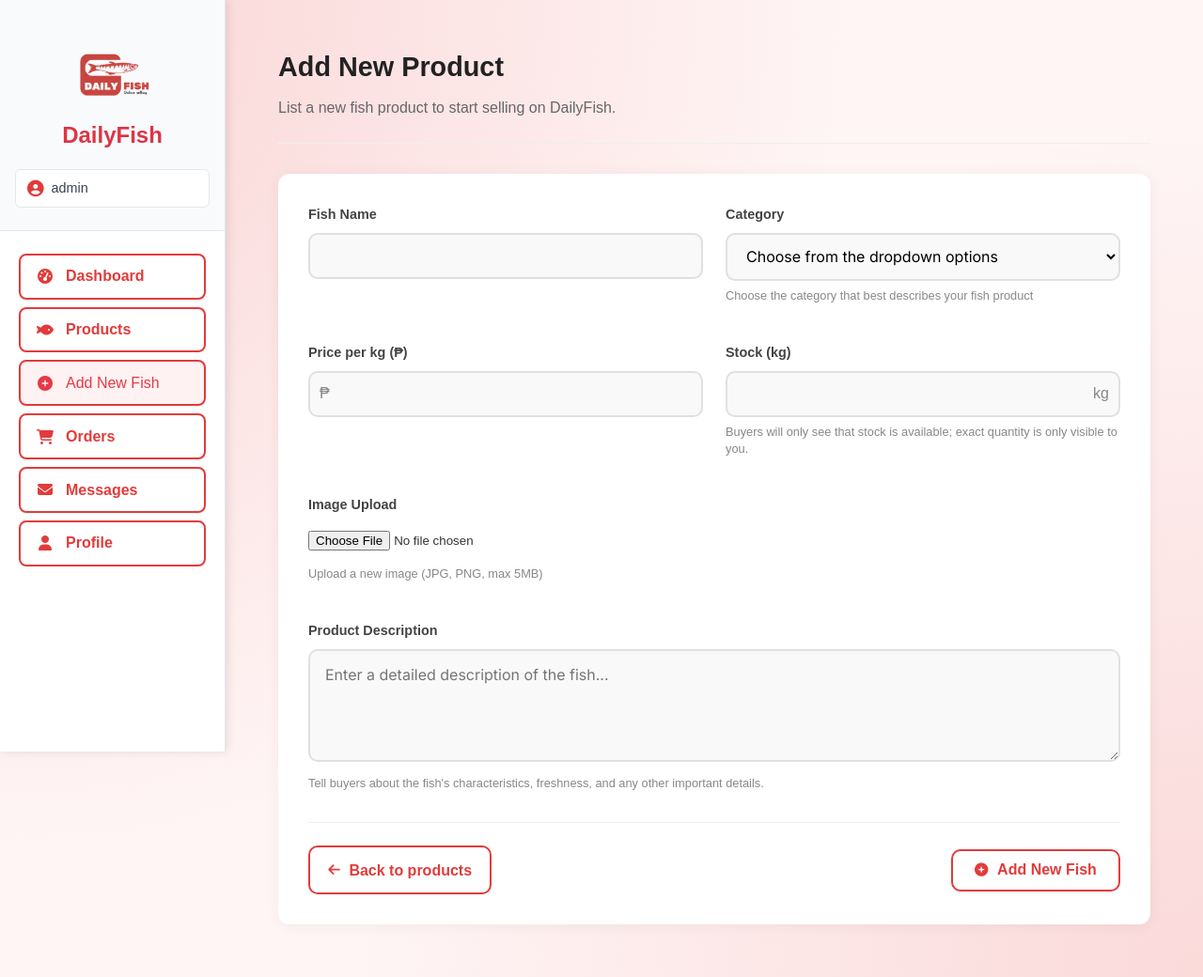
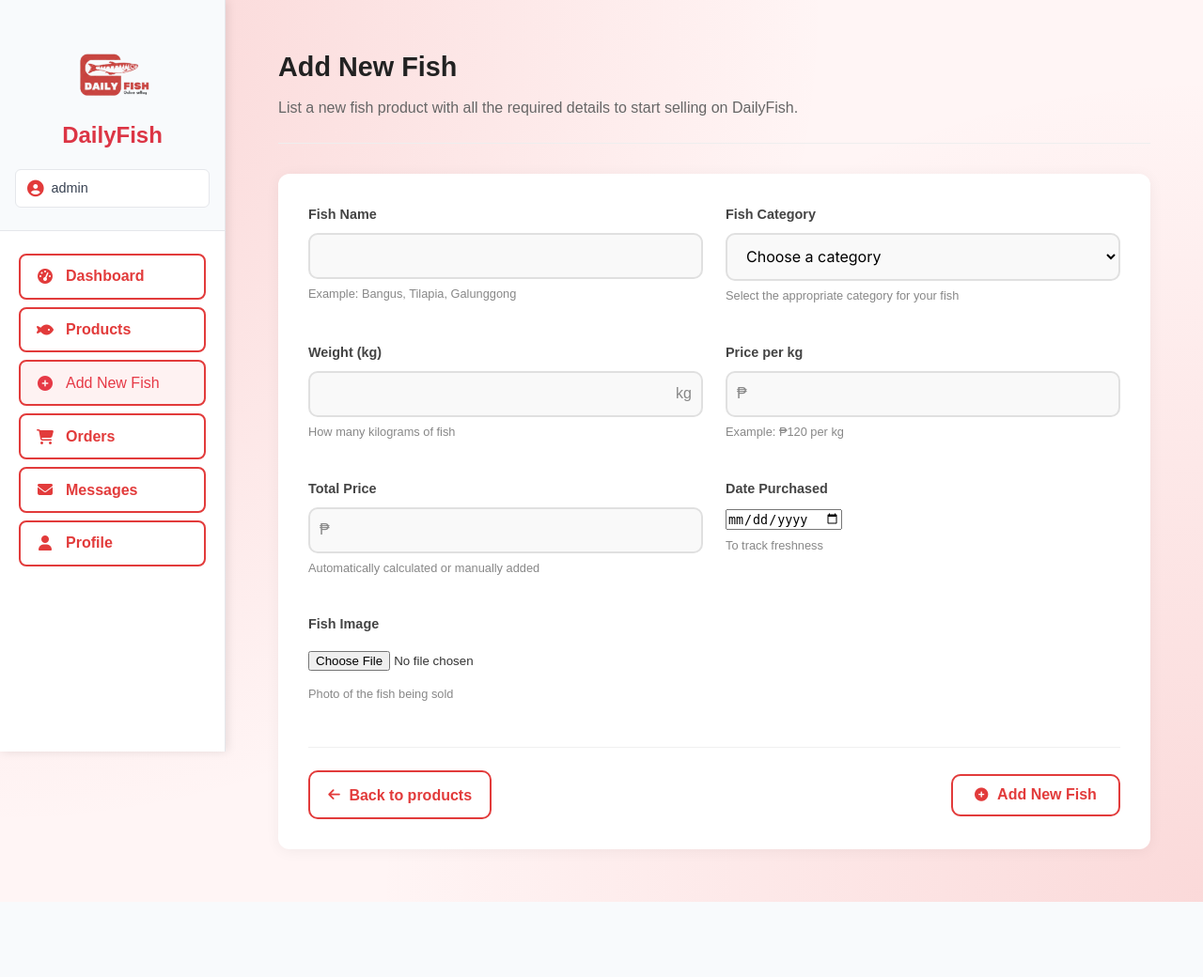
Before and after one commit to jvybatuto-coder/daily-fish, a Django app: page /seller/products/new/ in a window 1280 px wide. Shown: the whole page at 94% size. After the commit the page ends 960 px from the top, so only its background shows below. Run offline with Django 5.2, Linux system fonts and the light colour scheme; a user stored in the database is signed in; data comes from the database, SQL or seed files in the repository; parts of the project's set-up code (start-up, migrations or seed data) failed here and were passed over.

Commit message:
Update add new fish page with required fields
- Add weight_kg, total_price, and date_purchased fields to Fish model
- Update seller_product_create view to handle new fields
- Improve form validation and user experience
- Add migration for new database fields
- All fields now match seller requirements

```diff
--- a/myproject/myapp/admin.py
+++ b/myproject/myapp/admin.py
@@ -12,7 +12,7 @@ class FishCategoryAdmin(admin.ModelAdmin):
 class FishAdmin(admin.ModelAdmin):
     list_display = ['name', 'category', 'price_per_kg', 'stock_kg', 'is_available', 'stock_status_badge', 'created_at']
     list_filter = ['category', 'is_available', 'created_at']
-    search_fields = ['name', 'description']
+    search_fields = ['name']
     list_editable = ['price_per_kg', 'stock_kg', 'is_available']
     ordering = ['-created_at']
     fieldsets = (
--- /dev/null
+++ b/myproject/myapp/migrations/delete_this_migration.txt
@@ -0,0 +1 @@
+This file should be deleted manually
--- a/myproject/myapp/models.py
+++ b/myproject/myapp/models.py
@@ -22,6 +22,9 @@ class Fish(models.Model):
     seller = models.ForeignKey(User, on_delete=models.CASCADE, related_name='fish_products', null=True, blank=True)
     price_per_kg = models.DecimalField(max_digits=10, decimal_places=2, validators=[MinValueValidator(Decimal('0.01'))])
     stock_kg = models.DecimalField(max_digits=10, decimal_places=2, validators=[MinValueValidator(Decimal('0.00'))])
+    weight_kg = models.DecimalField(max_digits=10, decimal_places=2, validators=[MinValueValidator(Decimal('0.01'))], help_text="Weight of fish in kilograms")
+    total_price = models.DecimalField(max_digits=10, decimal_places=2, validators=[MinValueValidator(Decimal('0.00'))], help_text="Total price for this fish")
+    date_purchased = models.DateField(help_text="Date when fish was purchased to track freshness")
     image = models.ImageField(upload_to='fish_images/', blank=True, null=True)
     image_url = models.URLField(blank=True, help_text="External image URL if no local image")
     is_available = models.BooleanField(default=True)
--- a/myproject/myapp/views.py
+++ b/myproject/myapp/views.py
@@ -495,7 +495,7 @@ def fish_list(request):
     if search_query:
         fish_items = fish_items.filter(
             Q(name__icontains=search_query) |
-            Q(description__icontains=search_query)
+            Q(name__icontains=search_query)
         )
 
     # Apply category filter
@@ -654,8 +654,8 @@ def add_to_cart(request, fish_id):
 
             if not created:
                 cart_item.quantity_kg += quantity_kg
-                if cart_item.quantity_kg > fish.stock_kg:
-                    cart_item.quantity_kg = fish.stock_kg
+                if cart_item.quantity_kg > cart_item.fish.stock_kg:
+                    cart_item.quantity_kg = cart_item.fish.stock_kg
                 cart_item.save()
 
             return JsonResponse({
@@ -1445,12 +1445,14 @@ def seller_product_create(request):
         description = (request.POST.get('description') or '').strip()
         category_id = request.POST.get('category')
         price_raw = (request.POST.get('price_per_kg') or '').strip()
-        stock_raw = (request.POST.get('stock_kg') or '').strip()
+        weight_raw = (request.POST.get('weight_kg') or '').strip()
+        total_price_raw = (request.POST.get('total_price') or '').strip()
+        date_purchased_raw = (request.POST.get('date_purchased') or '').strip()
         image = request.FILES.get('image')
         image_url = (request.POST.get('image_url') or '').strip()
 
-        if not name or not category_id or not price_raw or not stock_raw:
-            messages.error(request, 'Please fill in all required fields for the new fish.')
+        if not name or not category_id or not price_raw or not weight_raw or not total_price_raw or not date_purchased_raw:
+            messages.error(request, 'Please fill in all required fields: Fish Name, Category, Price per kg, Weight, Total Price, and Date Purchased.')
             return render(
                 request,
                 'seller/product_form.html',
@@ -1487,18 +1489,48 @@ def seller_product_create(request):
                     {'categories': categories, 'mode': 'create', 'seller_name': request.user.username},
                 )
 
-            # Validate stock
+            # Validate weight
             try:
-                stock = Decimal(stock_raw)
-                if stock < 0:
-                    messages.error(request, 'Stock cannot be negative.')
+                weight = Decimal(weight_raw)
+                if weight <= 0:
+                    messages.error(request, 'Weight must be greater than 0.')
                     return render(
                         request,
                         'seller/product_form.html',
                         {'categories': categories, 'mode': 'create', 'seller_name': request.user.username},
                     )
             except (InvalidOperation, ValueError):
-                messages.error(request, 'Please enter a valid stock number.')
+                messages.error(request, 'Please enter a valid weight number.')
+                return render(
+                    request,
+                    'seller/product_form.html',
+                    {'categories': categories, 'mode': 'create', 'seller_name': request.user.username},
+                )
+
+            # Validate total price
+            try:
+                total_price = Decimal(total_price_raw)
+                if total_price <= 0:
+                    messages.error(request, 'Total price must be greater than 0.')
+                    return render(
+                        request,
+                        'seller/product_form.html',
+                        {'categories': categories, 'mode': 'create', 'seller_name': request.user.username},
+                    )
+            except (InvalidOperation, ValueError):
+                messages.error(request, 'Please enter a valid total price number.')
+                return render(
+                    request,
+                    'seller/product_form.html',
+                    {'categories': categories, 'mode': 'create', 'seller_name': request.user.username},
+                )
+
+            # Validate date purchased
+            try:
+                from datetime import datetime
+                date_purchased = datetime.strptime(date_purchased_raw, '%Y-%m-%d').date()
+            except ValueError:
+                messages.error(request, 'Please enter a valid date.')
                 return render(
                     request,
                     'seller/product_form.html',
@@ -1519,7 +1551,9 @@ def seller_product_create(request):
             category=category,
             seller=request.user,
             price_per_kg=price,
-            stock_kg=stock,
+            weight_kg=weight,
+            total_price=total_price,
+            date_purchased=date_purchased,
             is_available=True,
         )
 
@@ -1551,6 +1585,13 @@ def seller_product_edit(request, fish_id):
     else:
         fish = get_object_or_404(Fish, id=fish_id, seller=request.user)
     categories = FishCategory.objects.all()
+
+    context = {
+        'seller_name': request.user.username,
+        'fish': fish,
+        'categories': categories,
+        'mode': 'edit',
+    }
 
     if request.method == 'POST':
         name = (request.POST.get('name') or '').strip()
@@ -1614,12 +1655,6 @@ def seller_product_edit(request, fish_id):
         messages.success(request, f'Seller product "{fish.name}" has been updated successfully.')
         return redirect('seller_products')
 
-    context = {
-        'seller_name': request.user.username,
-        'fish': fish,
-        'categories': categories,
-        'mode': 'edit',
-    }
     return render(request, 'seller/product_form.html', context)
 
 
@@ -1633,7 +1668,7 @@ def seller_product_delete(request, fish_id):
 
     if request.method == 'POST':
         fish.is_available = False
-        fish.stock_kg = Decimal('0.00')
+        fish.weight_kg = Decimal('0.00')
         fish.save()
         messages.success(request, f'Seller product "{fish.name}" has been removed from the marketplace.')
     else:
--- a/myproject/templates/seller/product_form.html
+++ b/myproject/templates/seller/product_form.html
@@ -466,8 +466,8 @@
                     <h1 class="seller-title">Edit Product</h1>
                     <p class="seller-subtitle">Update the details for this fish product. Changes will be reflected immediately.</p>
                 {% else %}
-                    <h1 class="seller-title">Add New Product</h1>
-                    <p class="seller-subtitle">List a new fish product to start selling on DailyFish.</p>
+                    <h1 class="seller-title">Add New Fish</h1>
+                    <p class="seller-subtitle">List a new fish product with all the required details to start selling on DailyFish.</p>
                 {% endif %}
             </div>
         </header>
@@ -480,40 +480,59 @@
                     <div class="form-group">
                         <label for="name">Fish Name</label>
                         <input type="text" id="name" name="name" value="{{ fish.name|default:'' }}" required>
+                        <p class="field-help">Example: Bangus, Tilapia, Galunggong</p>
                     </div>
 
                     <div class="form-group">
-                        <label for="category">Category</label>
+                        <label for="category">Fish Category</label>
                         <select id="category" name="category" required>
-                            <option value="">Choose from the dropdown options</option>
+                            <option value="">Choose a category</option>
+                            <option value="Fresh Fish" {% if fish.category.name == 'Fresh Fish' %}selected{% endif %}>Fresh Fish</option>
                             <option value="Saltwater Fish" {% if fish.category.name == 'Saltwater Fish' %}selected{% endif %}>Saltwater Fish</option>
-                            <option value="Shellfish" {% if fish.category.name == 'Shellfish' %}selected{% endif %}>Shellfish</option>
-                            <option value="Freshwater Fish" {% if fish.category.name == 'Freshwater Fish' %}selected{% endif %}>Freshwater Fish</option>
+                            <option value="Local Fish" {% if fish.category.name == 'Local Fish' %}selected{% endif %}>Local Fish</option>
+                            <option value="Premium Fish" {% if fish.category.name == 'Premium Fish' %}selected{% endif %}>Premium Fish</option>
                         </select>
-                        <p class="field-help">Choose the category that best describes your fish product</p>
+                        <p class="field-help">Select the appropriate category for your fish</p>
                     </div>
 
                     <div class="form-group">
-                        <label for="price_per_kg">Price per kg (₱)</label>
+                        <label for="weight_kg">Weight (kg)</label>
+                        <div style="position: relative;">
+                            <input type="number" step="0.01" min="0" id="weight_kg" name="weight_kg" value="{{ fish.weight_kg|default:'' }}" required
+                                   style="padding-right: 40px;">
+                            <span style="position: absolute; right: 12px; top: 50%; transform: translateY(-50%); color: #888;">kg</span>
+                        </div>
+                        <p class="field-help">How many kilograms of fish</p>
+                    </div>
+
+                    <div class="form-group">
+                        <label for="price_per_kg">Price per kg</label>
                         <div style="position: relative;">
                             <span style="position: absolute; left: 12px; top: 50%; transform: translateY(-50%); color: #888;">₱</span>
                             <input type="number" step="0.01" min="0" id="price_per_kg" name="price_per_kg" value="{{ fish.price_per_kg|default:'' }}" required
                                    style="padding-left: 30px;">
                         </div>
+                        <p class="field-help">Example: ₱120 per kg</p>
                     </div>
 
                     <div class="form-group">
-                        <label for="stock_kg">Stock (kg)</label>
+                        <label for="total_price">Total Price</label>
                         <div style="position: relative;">
-                            <input type="number" step="0.01" min="0" id="stock_kg" name="stock_kg" value="{{ fish.stock_kg|default:'' }}" required
-                                   style="padding-right: 40px;">
-                            <span style="position: absolute; right: 12px; top: 50%; transform: translateY(-50%); color: #888;">kg</span>
+                            <span style="position: absolute; left: 12px; top: 50%; transform: translateY(-50%); color: #888;">₱</span>
+                            <input type="number" step="0.01" min="0" id="total_price" name="total_price" value="{{ fish.total_price|default:'' }}" required
+                                   style="padding-left: 30px;">
                         </div>
-                        <p class="field-help">Buyers will only see that stock is available; exact quantity is only visible to you.</p>
+                        <p class="field-help">Automatically calculated or manually added</p>
                     </div>
 
                     <div class="form-group">
-                        <label for="image">Image Upload</label>
+                        <label for="date_purchased">Date Purchased</label>
+                        <input type="date" id="date_purchased" name="date_purchased" value="{{ fish.date_purchased|default:'' }}" required>
+                        <p class="field-help">To track freshness</p>
+                    </div>
+
+                    <div class="form-group">
+                        <label for="image">Fish Image</label>
                         <div style="position: relative; margin-bottom: 0.5rem;">
                             <input type="file" id="image" name="image" accept="image/*" style="padding: 0.5rem 0;">
                         </div>
@@ -525,21 +544,10 @@
                             </a>
                         </div>
                         {% endif %}
-                        <p class="field-help">Upload a new image (JPG, PNG, max 5MB)</p>
-                    </div>
-
-                    <div class="form-group" style="display: none;">
-                        <label for="image_url">Or use image URL</label>
-                        <input type="url" id="image_url" name="image_url" value="{{ fish.image_url|default:'' }}" placeholder="https://example.com/image.jpg">
-                        <p class="field-help">Enter a direct image URL if you don't want to upload a file</p>
+                        <p class="field-help">Photo of the fish being sold</p>
                     </div>
                 </div>
 
-                <div class="form-group" style="margin-top: 1.5rem;">
-                    <label for="description">Product Description</label>
-                    <textarea id="description" name="description" placeholder="Enter a detailed description of the fish...">{{ fish.description|default:'' }}</textarea>
-                    <p class="field-help">Tell buyers about the fish's characteristics, freshness, and any other important details.</p>
-                </div>
 
                 <div class="form-actions">
                     <a href="{% url 'seller_products' %}" class="btn btn-secondary">
@@ -588,22 +596,52 @@
             }
         });
 
-        // Form validation feedback
+        // Form validation feedback and auto-calculation
         document.addEventListener('DOMContentLoaded', function() {
             const form = document.querySelector('form');
+            const weightInput = document.getElementById('weight_kg');
+            const priceInput = document.getElementById('price_per_kg');
+            const totalPriceInput = document.getElementById('total_price');
+
+            // Auto-calculate total price
+            function calculateTotalPrice() {
+                const weight = parseFloat(weightInput.value) || 0;
+                const pricePerKg = parseFloat(priceInput.value) || 0;
+                const totalPrice = weight * pricePerKg;
+
+                if (totalPrice > 0) {
+                    totalPriceInput.value = totalPrice.toFixed(2);
+                }
+            }
+
+            // Add event listeners for auto-calculation
+            if (weightInput && priceInput && totalPriceInput) {
+                weightInput.addEventListener('input', calculateTotalPrice);
+                priceInput.addEventListener('input', calculateTotalPrice);
+            }
 
             if (form) {
                 form.addEventListener('submit', function(e) {
                     // Basic client-side validation
                     const name = document.getElementById('name').value.trim();
                     const category = document.getElementById('category').value;
+                    const weight = document.getElementById('weight_kg').value.trim();
                     const price = document.getElementById('price_per_kg').value.trim();
-                    const stock = document.getElementById('stock_kg').value.trim();
+                    const totalPrice = document.getElementById('total_price').value.trim();
+                    const datePurchased = document.getElementById('date_purchased').value;
 
                     // Validate required fields
-                    if (!name || !category || !price || !stock) {
+                    if (!name || !category || !weight || !price || !totalPrice || !datePurchased) {
                         e.preventDefault();
-                        alert('Please fill in all required fields: Fish Name, Category, Price, and Stock.');
+                        alert('Please fill in all required fields: Fish Name, Category, Weight, Price per kg, Total Price, and Date Purchased.');
+                        return false;
+                    }
+
+                    // Validate weight
+                    const weightNum = parseFloat(weight);
+                    if (isNaN(weightNum) || weightNum <= 0) {
+                        e.preventDefault();
+                        alert('Weight must be a valid number greater than 0.');
                         return false;
                     }
 
@@ -611,15 +649,15 @@
                     const priceNum = parseFloat(price);
                     if (isNaN(priceNum) || priceNum <= 0) {
                         e.preventDefault();
-                        alert('Price must be a valid number greater than 0.');
+                        alert('Price per kg must be a valid number greater than 0.');
                         return false;
                     }
 
-                    // Validate stock
-                    const stockNum = parseFloat(stock);
-                    if (isNaN(stockNum) || stockNum < 0) {
+                    // Validate total price
+                    const totalPriceNum = parseFloat(totalPrice);
+                    if (isNaN(totalPriceNum) || totalPriceNum <= 0) {
                         e.preventDefault();
-                        alert('Stock must be a valid number (0 or greater).');
+                        alert('Total Price must be a valid number greater than 0.');
                         return false;
                     }
 
```
Also changed, not shown: myproject/myapp/migrations/0006_update_fish_model_fields.py (added), myproject/myapp/migrations/0007_add_new_fish_fields.py (added).
